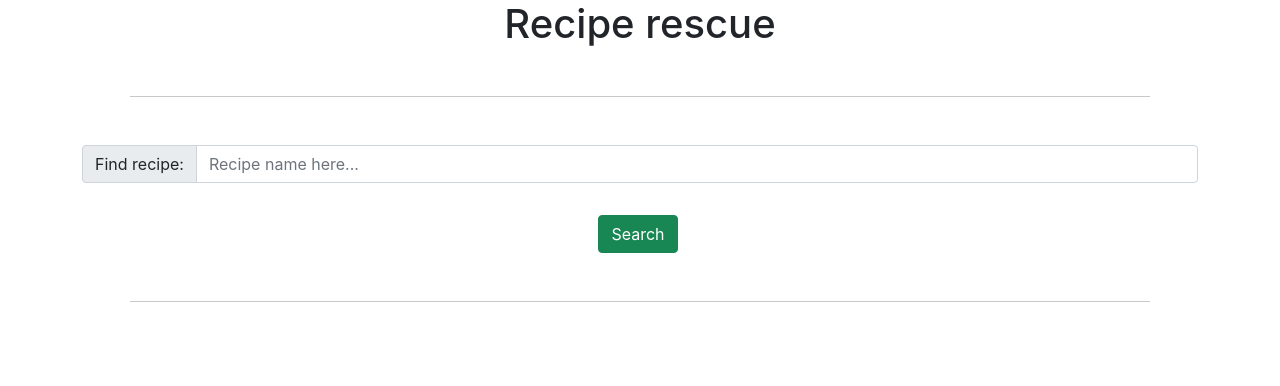
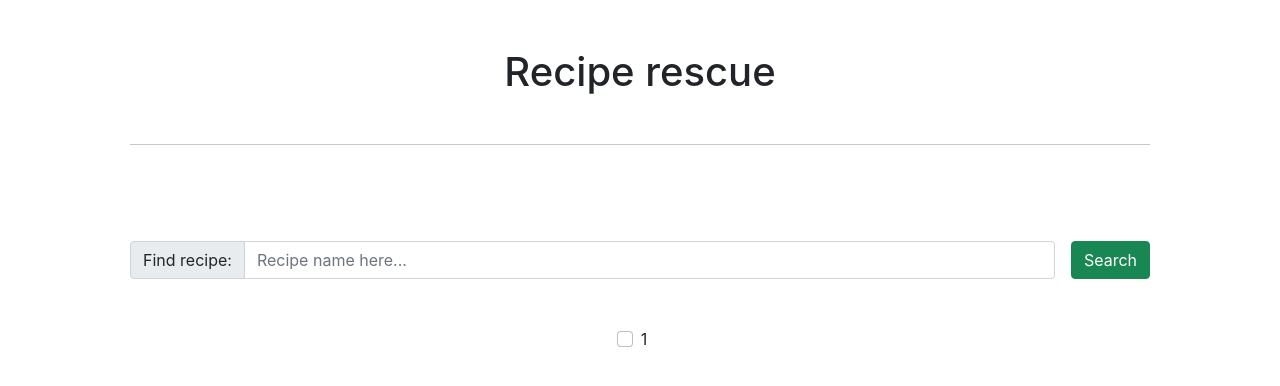
Before and after one commit to FilipNordqvist/food-react-app, a React (Create React App) app in the folder food-app/: page / in a window 1280 px wide. Shown: the top 386 px of the page. Built offline with nearby package versions, Linux system fonts and the light colour scheme.

Commit message:
Centrerat knappjävel

```diff
--- a/food-app/src/App.js
+++ b/food-app/src/App.js
@@ -4,6 +4,7 @@ import InputField from './components/InputField';
 import {searchRecipeById, searchRecipes} from "./http.js";
 import Button from './components/Button';
 import RecipeList from './components/RecipeList';
+import Checkbox from './components/Checkbox/index.js';
 
 function App() {
   const [searchTerm, setSearchTerm] = useState("");
@@ -26,21 +27,34 @@ function App() {
 
   return (
     <div className="App">
-      <h1>Recipe rescue</h1>
-      <hr className="d-flex m-5"></hr>
+      <h1 className="mt-5">Recipe rescue</h1>
+      <hr className="d-flex m-5" />
 
+      <div className="d-flex align-items-center p-5">
+        <div className="flex-grow-1 me-3">
           <InputField
             id = "recipes"
             placeholder = "Recipe name here..."
             onChange = {(e) => setSearchTerm(e.target.value)}
             value = {searchTerm}
           />
+        </div>
+
           <Button
             text = "Search"
+            className={"me-0 align-self-center"}
             onClick = {() => handleRecipesSearch(searchTerm)}
           />
+      </div>
 
-      <hr className="d-flex m-5"></hr>
+      <div>
+        <Checkbox
+          value = ""
+        />
+
+      </div>
+
+      <hr className="d-flex m-5" />
 
       <RecipeList
         recipes={searchResult}
--- a/food-app/src/components/Button/index.js
+++ b/food-app/src/components/Button/index.js
@@ -1,8 +1,8 @@
 import React from 'react';
 
-const Button = ({text, onClick}) => {
+const Button = ({text, className, onClick}) => {
     return(
-        <input type="submit" className={'btn btn-success mt-3 me-1'} value={text} onClick={onClick}/>
+        <input type="button" className={`btn btn-success ${className}`} value={text} onClick={onClick}/>
     );
 };
 
--- /dev/null
+++ b/food-app/src/components/Checkbox/index.js
@@ -0,0 +1,13 @@
+
+const Checkbox = ({value, id}) => {
+    return(
+        <div className="form-check form-check-inline">
+            <input className="form-check-input" type="checkbox" id="inlineCheckbox1" value={value}></input>
+            <label className="form-check-label" for="inlineCheckbox1">1</label>
+        </div>
+
+    );
+};
+
+
+export default Checkbox;
--- a/food-app/src/components/InputField/index.js
+++ b/food-app/src/components/InputField/index.js
@@ -2,9 +2,8 @@ import React from 'react';
 
 const InputField = ({ placeholder, id, onChange, value}) => {
     return (
-        <div>
-            <div class="input-group mb-3">
-                <span class="input-group-text">Find recipe:</span>
+            <div className="input-group flex-grow-1 me-3">
+                <span className="input-group-text">Find recipe:</span>
                 <input
                     id={id}
                     type="text"
@@ -14,7 +13,6 @@ const InputField = ({ placeholder, id, onChange, value}) => {
                     className = {'form-control'}
                 />
             </div>
-        </div>
     );
 };
 
--- a/food-app/src/http.js
+++ b/food-app/src/http.js
@@ -9,7 +9,8 @@ export const searchRecipes = async (searchTerm) => {
       'x-api-key' :  process.env.REACT_APP_API_KEY
     }});
   if (!response.ok) {
-    throw new Error("Failed to fetch data");
+    console.error('Fetch error:', response.status, response.statusText);
+    throw new Error(`HTTP-status: ${response.status}: ${response.statusText}`);
   }
   const data = await response.json();
   console.log(data.results);
@@ -26,8 +27,8 @@ export const searchRecipeById = async (id) => {
       'x-api-key' :  process.env.REACT_APP_API_KEY
     }});
   if (!response.ok) {
-    console.log(response);
-    throw new Error("Failed to fetch data");
+    console.error('Fetch error:', response.status, response.statusText);
+    throw new Error(`HTTP-status: ${response.status}: ${response.statusText}`);
   }
   const data = await response.json();
   return data;
```
Lines whose indentation alone changed are shown as unchanged.
